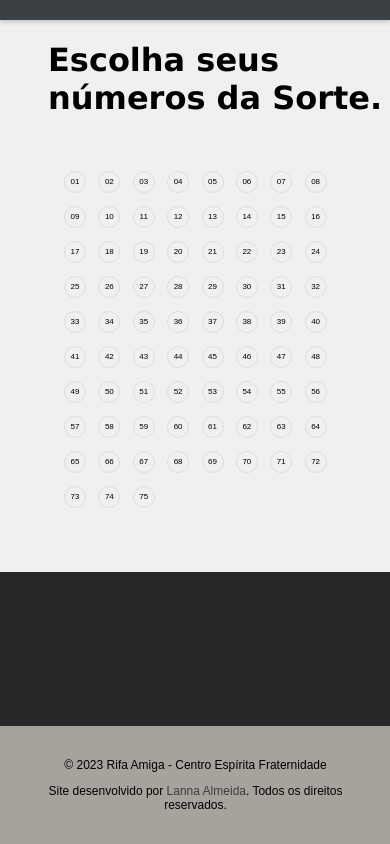
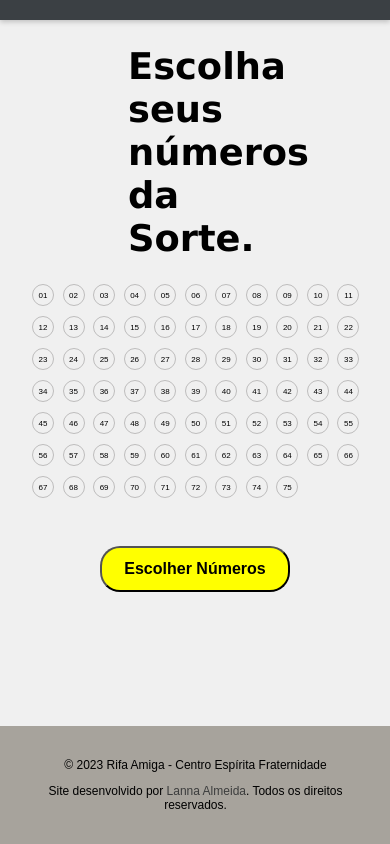
Before and after one commit to lanroo/rifamiga_fraternidade, a React (Create React App) app: page /raffles in a window 390 px wide. Built offline with nearby package versions, Linux system fonts and the light colour scheme.

Commit message:
fix bugs raffles page

```diff
--- a/src/pages/RafflePage.tsx
+++ b/src/pages/RafflePage.tsx
@@ -1,9 +1,11 @@
 import React, { useState } from 'react';
+import { motion } from 'framer-motion';
+import './styles/RafflePage.css';
 
 const RafflePage: React.FC = () => {
-  const [selectedNumbers, setSelectedNumbers] = useState(new Set());
+  const [selectedNumbers, setSelectedNumbers] = useState<Set<number>>(new Set());
 
-  const toggleNumber = (number: unknown) => {
+  const toggleNumber = (number: number) => {
     setSelectedNumbers((prev) => {
       const newSet = new Set(prev);
       if (newSet.has(number)) {
@@ -29,6 +31,13 @@ const RafflePage: React.FC = () => {
           </div>
         ))}
       </div>
+      <motion.button
+        type="submit"
+        className="unique-button" // Use a classe única aqui
+        whileHover={{ scale: 1.05 }}
+      >
+        Escolher Números
+      </motion.button>
     </div>
   );
 };
--- a/src/pages/styles/RafflePage.css
+++ b/src/pages/styles/RafflePage.css
@@ -1,71 +1,149 @@
+html, body {
+    height: 100%;
+    margin: 0;
+    padding: 0;
+    background-color: rgb(240 240 240);
+}
 
 h1 {
-    margin-left: 27rem!important;
+    margin-right:10rem;
     font-family: 'Lucida Sans', 'Lucida Sans Regular', 'Lucida Grande', 'Lucida Sans Unicode', Geneva, Verdana, sans-serif;
-    color: rgb(0, 0, 0);
+    color: black!important;
 }
+#root, .page-container {
+    min-height: 100%;
+    display: flex;
+    flex-direction: column;
+    justify-content: space-between;
+}
+
+form {
+    margin: 10em;
+}
+
+
+.raffle-container {
+    display: flex;
+    flex-direction: column;
+    align-items: center;
+    justify-content: center;
+
+    min-height: 100vh;
+
+  }
+  .unique-button {
+    background-color: yellow;
+    color: black;
+    font-weight: bold;
+    border-radius: 20px;
+    padding: 12px 22px;
+    font-size: 16px;
+    cursor: pointer;
+    transition: all 0.3s;
+    display: block;
+    margin: 1em auto;
+    text-align: center;
+
+    margin: 1em auto 2em;
+  }
+
+.unique-button:hover {
+    scale: 1.05;
+
+}
+
 
 .bingo-wrapper {
     display: flex;
     justify-content: center;
     align-items: center;
+    padding-bottom: 1rem;
     height: 100vh;
     padding: 20px;
 }
 
 .bingo-board {
     display: grid;
+    margin-bottom: 2em;
     justify-content: center;
     grid-template-columns: repeat(auto-fill, minmax(40px, 1fr));
     gap: 13px;
     padding: 4rem;
     max-width: calc(100% - 40px);
+    margin-bottom: 2em;
 }
 
 .bingo-number {
     background-color: #f0f0f0;
-    border: 1px solid #ddd;
+    border: 1px solid #bebdbd;
     display: flex;
     align-items: center;
     justify-content: center;
     cursor: pointer;
     transition: background-color 0.3s;
     border-radius: 50%;
-    width: 30px;
-    height: 30px;
+    width: 40px;
+    height: 40px;
     font-size: 12px;
+}
+.content-container {
+    margin-bottom: 100px;
 }
 
 .bingo-number.selected {
     background-color: #4caf50;
     color: white;
 }
+.footer-container {
+    position: absolute;
+    width: 100%;
+}
 
 
     @media (max-width: 600px) {
+        h1 {
+            margin-left: 1rem!important;
+            font-family: 'Lucida Sans', 'Lucida Sans Regular', 'Lucida Grande', 'Lucida Sans Unicode', Geneva, Verdana, sans-serif;
+            color: black;
+            font-size: 2.3rem;
+        }
+
         .bingo-board {
             grid-template-columns: repeat(auto-fill, minmax(25px, 1fr));
+            gap: 10px;
+            padding: 2rem;
             max-width: calc(100% - 30px);
             margin-top: -2rem;
+            margin-bottom: 1em;
+            padding-bottom: 50px;
         }
 
         .bingo-number {
             width: 25px;
             height: 25px;
             font-size: 10px;
-    }
-    h1 {
-        margin-left: 3rem!important;
-        font-family: 'Lucida Sans', 'Lucida Sans Regular', 'Lucida Grande', 'Lucida Sans Unicode', Geneva, Verdana, sans-serif;
-        color: rgb(0, 0, 0);
-    }
+        }
+        .unique-button {
+            margin-bottom: 1em;
+        }
+
+
+        .footer-container {
+            padding: 1em;
+            clear: both;
+            background-color: rgb(240 240 240);
+            width: 100%;
+        }
 
 
     @media (max-width: 400px) {
         .bingo-board {
             grid-template-columns: repeat(auto-fill, minmax(20px, 1fr));
-            max-width: calc(100% - 20px);
+            gap: 10px;
+            padding: 2rem;
+            max-width: calc(100% - 30px);
             margin-top: -2rem;
+            margin-bottom: 1em;
         }
 
         .bingo-number {
@@ -74,7 +152,7 @@ h1 {
             font-size: 8px;
         }
         h1 {
-            margin-left: 3rem!important;
+            margin-left: 1rem!important;
             font-family: 'Lucida Sans', 'Lucida Sans Regular', 'Lucida Grande', 'Lucida Sans Unicode', Geneva, Verdana, sans-serif;
             color: rgb(0, 0, 0);
         }
```
